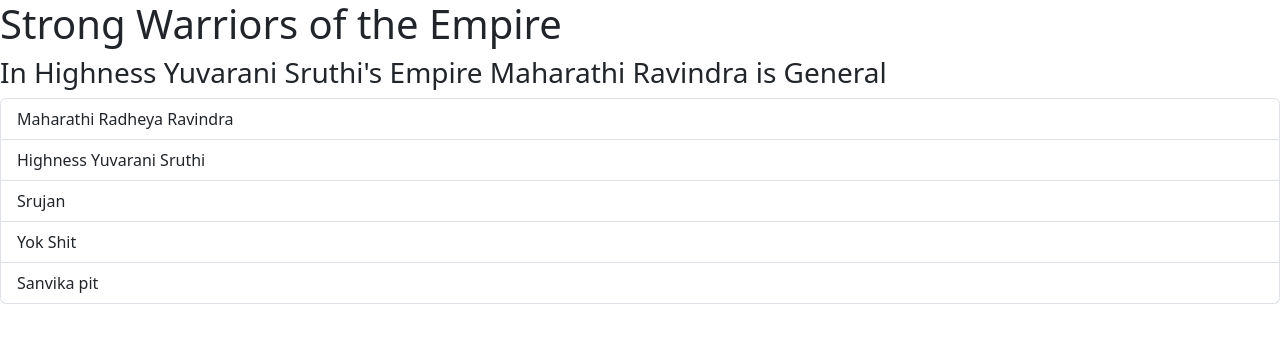
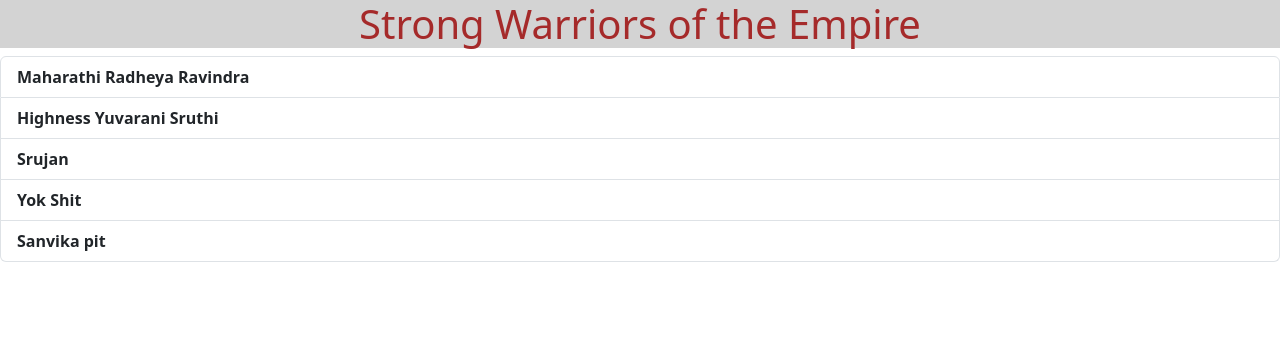
Before and after one commit to DATLARAVINDRABHUPATHIVARMA/ReactComplete, a React (Vite) app in the folder 18 Fragments/: page / in a window 1280 px wide. Shown: the top 342 px of the page. Built offline with nearby package versions, Linux system fonts and the light colour scheme.

Commit message:
React CSS

```diff
--- a/18 Fragments/src/App.css
+++ b/18 Fragments/src/App.css
@@ -0,0 +1,11 @@
+.ab{
+    background-color: rgb(2, 126, 167);
+    color: brown;
+    font-weight: bold;
+}
+
+.titled {
+    text-align: center;
+    color: brown;
+    background-color: lightgray;
+}
--- a/18 Fragments/src/App.jsx
+++ b/18 Fragments/src/App.jsx
@@ -1,15 +1,15 @@
-import './App.css'
+import "./App.css"
+import ErrorMessage from './components/ErrorMessage'
+import Warriors from './components/Warriors'
 
 function App() {
  let warriors = ["Maharathi Radheya Ravindra", "Highness Yuvarani Sruthi", "Srujan", "Yok Shit", "Sanvika pit"]
 
   return (
     <>
-      <h1>Strong Warriors of the Empire</h1>
-      {warriors.length >= 3 ? <h3>In Highness Yuvarani Sruthi's Empire Maharathi Ravindra is General</h3> : null }
-      <ul className="list-group">
-        {warriors.map((warrior) => (<li key={warrior} className='list-group-item'>{warrior}</li>))}
-      </ul>
+      <h1 className="titled">Strong Warriors of the Empire</h1>
+      <ErrorMessage wars={warriors}></ErrorMessage>
+      <Warriors wars={warriors}></Warriors>
     </>
   )
 }
--- /dev/null
+++ b/18 Fragments/src/components/ErrorMessage.jsx
@@ -0,0 +1,6 @@
+const ErrorMessage = ({wars}) => {
+
+    return (<>{wars.length === 0 ? <h3>In Highness Yuvarani Sruthi's Empire Maharathi Ravindra is General</h3> : null }</>)
+}
+
+export default ErrorMessage;
--- /dev/null
+++ b/18 Fragments/src/components/Item.jsx
@@ -0,0 +1,5 @@
+const Item = ({warrior}) => {
+    return <li className='list-group-item ab'>{warrior}</li>
+}
+
+export default Item;
--- /dev/null
+++ b/18 Fragments/src/components/Warriors.jsx
@@ -0,0 +1,12 @@
+import Item from "./Item";
+
+const Warriors = ({wars}) => {
+
+    return (
+    <ul className="list-group">
+        {wars.map((war) => (<Item key={war} warrior={war}></Item>))}
+    </ul>
+    );
+}
+
+export default Warriors
```
